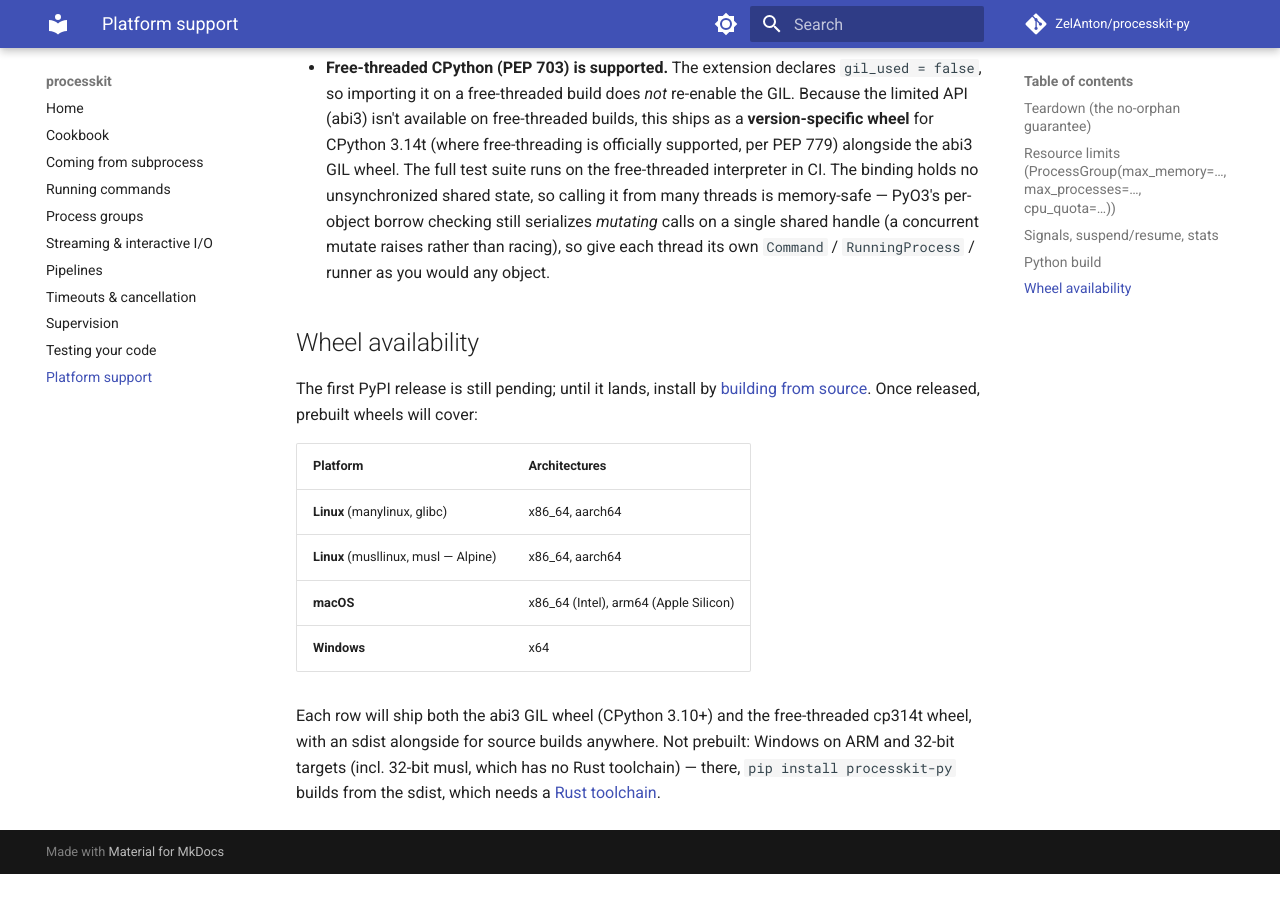
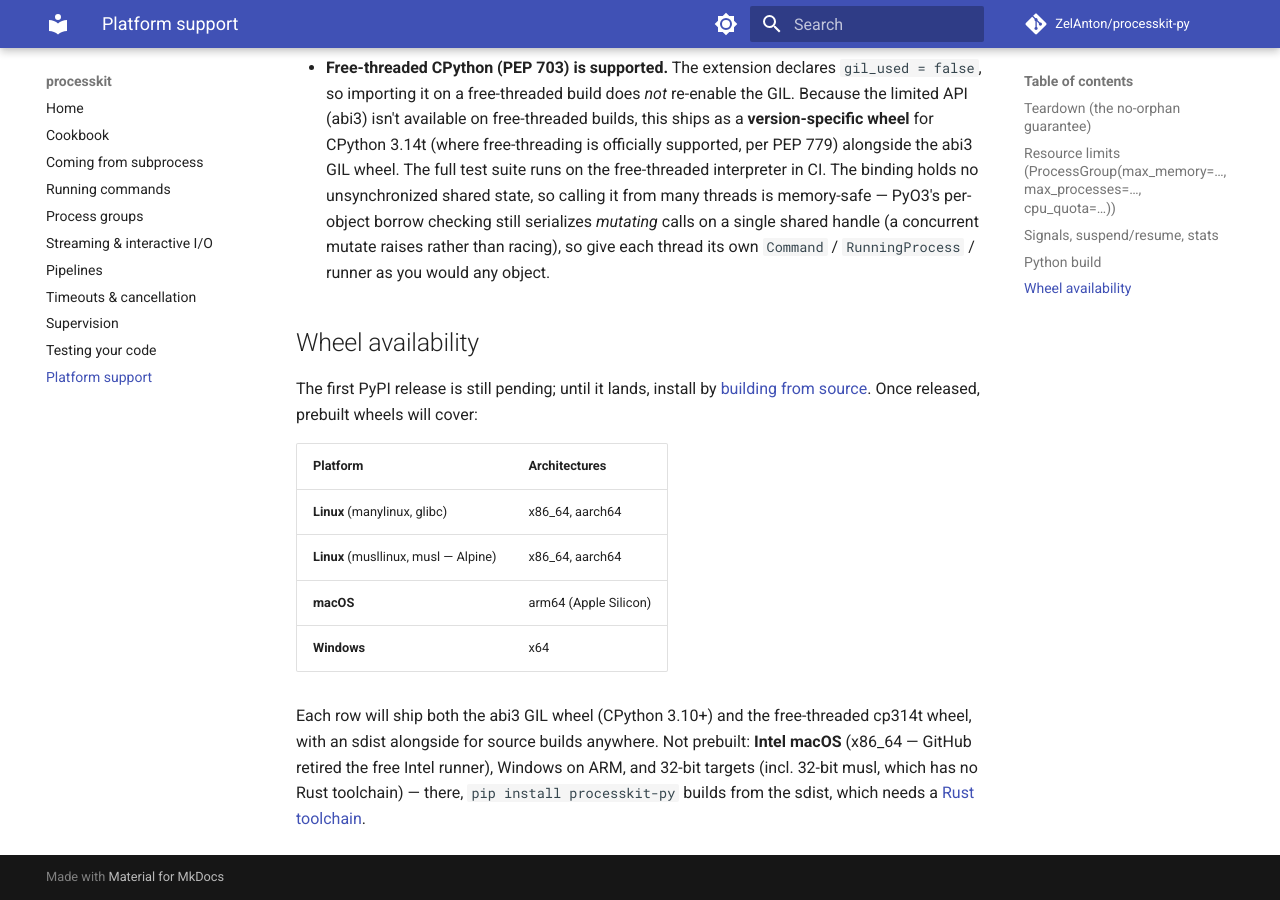
Before and after one commit to ZelAnton/processkit-py, an MkDocs documentation site: the page built from docs/platforms.md, in a window 1280 px wide and 900 px high, scrolled down 1795 px. Built offline with MkDocs 1.6.1 and Material for MkDocs 9.7.7, drawn with Linux system fonts in a browser that asks for light colours; comment, search, counter and statistics services are not loaded; before the commit the page ends 2669 px from its top, so only the background shows below that.

Commit message:
ci: drop the retired macos-13 Intel wheel runner (macOS wheels arm64-only; Intel Macs use the sdist)

```diff
--- a/docs/platforms.md
+++ b/docs/platforms.md
@@ -70,11 +70,12 @@ Once released, prebuilt wheels will cover:
 |---|---|
 | **Linux** (manylinux, glibc) | x86_64, aarch64 |
 | **Linux** (musllinux, musl — Alpine) | x86_64, aarch64 |
-| **macOS** | x86_64 (Intel), arm64 (Apple Silicon) |
+| **macOS** | arm64 (Apple Silicon) |
 | **Windows** | x64 |
 
 Each row will ship both the abi3 GIL wheel (CPython 3.10+) and the free-threaded
 cp314t wheel, with an sdist alongside for source builds anywhere. Not prebuilt:
-Windows on ARM and 32-bit targets (incl. 32-bit musl, which has no Rust
-toolchain) — there, `pip install processkit-py` builds from the sdist, which needs
-a [Rust toolchain](https://rustup.rs/).
+**Intel macOS** (x86_64 — GitHub retired the free Intel runner), Windows on ARM,
+and 32-bit targets (incl. 32-bit musl, which has no Rust toolchain) — there,
+`pip install processkit-py` builds from the sdist, which needs a
+[Rust toolchain](https://rustup.rs/).
```
Also changed, not shown: ROADMAP.md (+2 -1 lines), 1 other file.
